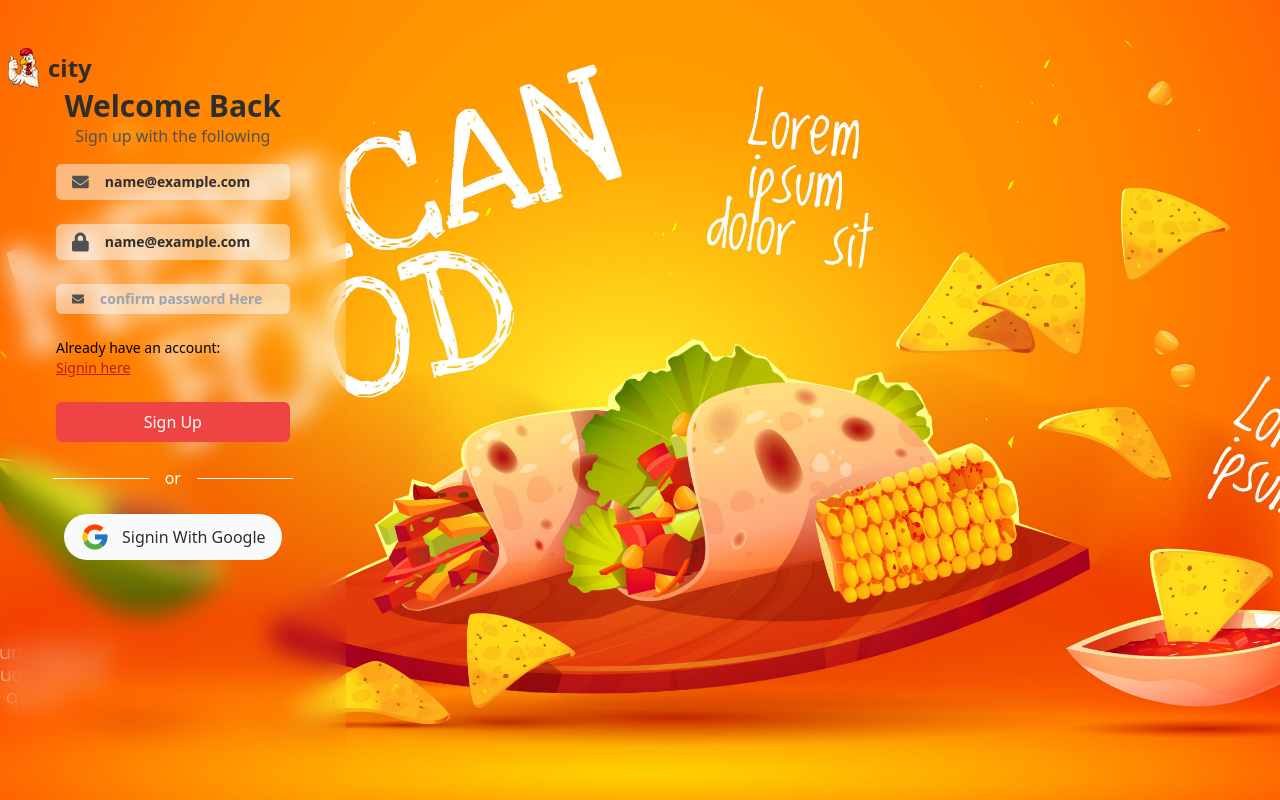
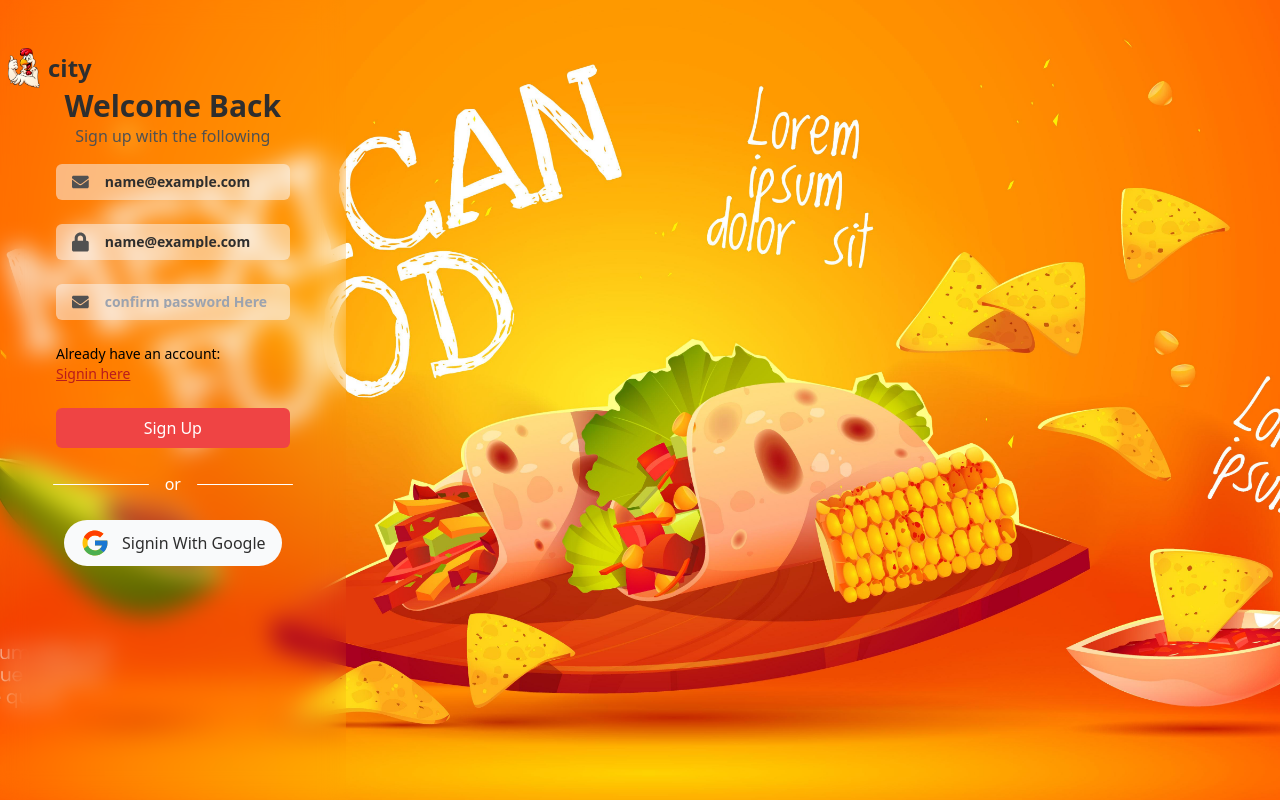
Before and after one commit to web461/restuarant-website, a React (Create React App) app: page /login in a window 1280 px wide. Both pictures are taken after typing "name@example.com", "name@example.com" into the empty fields and a click on the button "Create one". Built offline with nearby package versions, Linux system fonts and the light colour scheme.

Commit message:
adjustment of the login ui

```diff
--- a/src/containers/Login.jsx
+++ b/src/containers/Login.jsx
@@ -51,7 +51,7 @@ import { buttonClick } from '../animations/index.js'
 
             { isSignUp && (<LoginInput
              placeHolder={"confirm password Here"}
-             Icon={<FaEnvelope className='text-sm text-textColor' />}
+             Icon={<FaEnvelope className='text-xl text-textColor' />}
               InputState={confirm_password}
               InputStateFunc={setconfirm_password}
                type="email"
```
